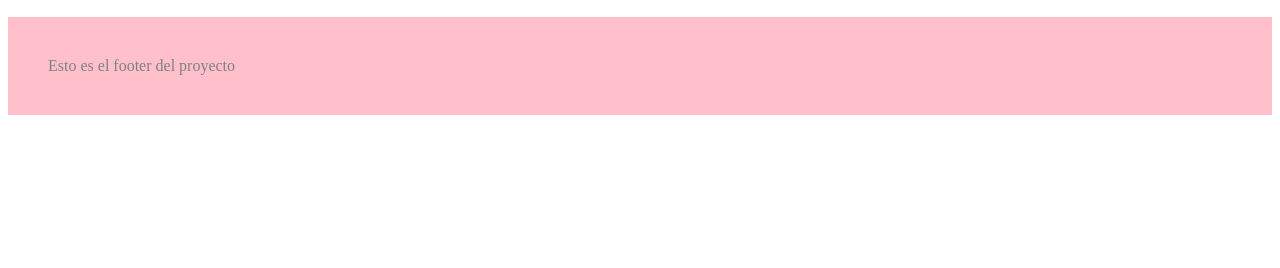
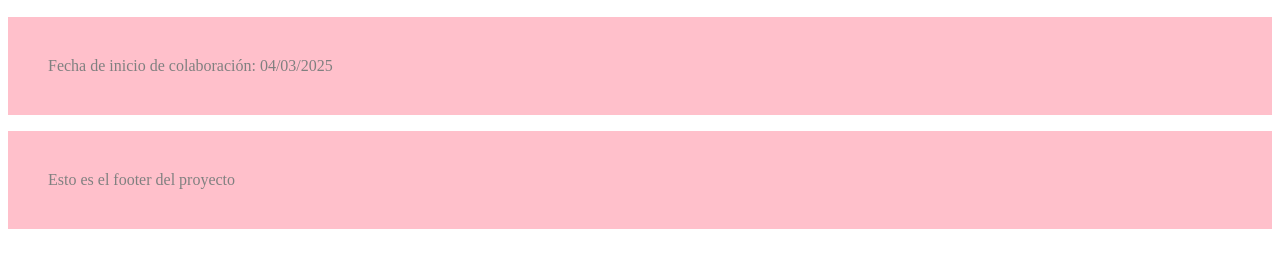
Before and after one commit to DamianAARR/proyecto1-copy, a plain HTML site: page index.html in a window 1280 px wide. Shown: the part 190-458 px from the top of the page. Drawn offline with Linux system fonts and the light colour scheme.

Commit message:
Añadiendo fecha inicio colaboración
He añadido la fecha de inicio de colaboración tal y como se solicita en la request

```diff
--- a/index.html
+++ b/index.html
@@ -12,6 +12,10 @@
         <h2>Esta sería la descripción del proyecto</h2>
     </header>
 
+    <div>
+        <p>Fecha de inicio de colaboración: 04/03/2025</p>
+    </div>
+
     <footer>
         <p>Esto es el footer del proyecto</p>
     </footer>
```
